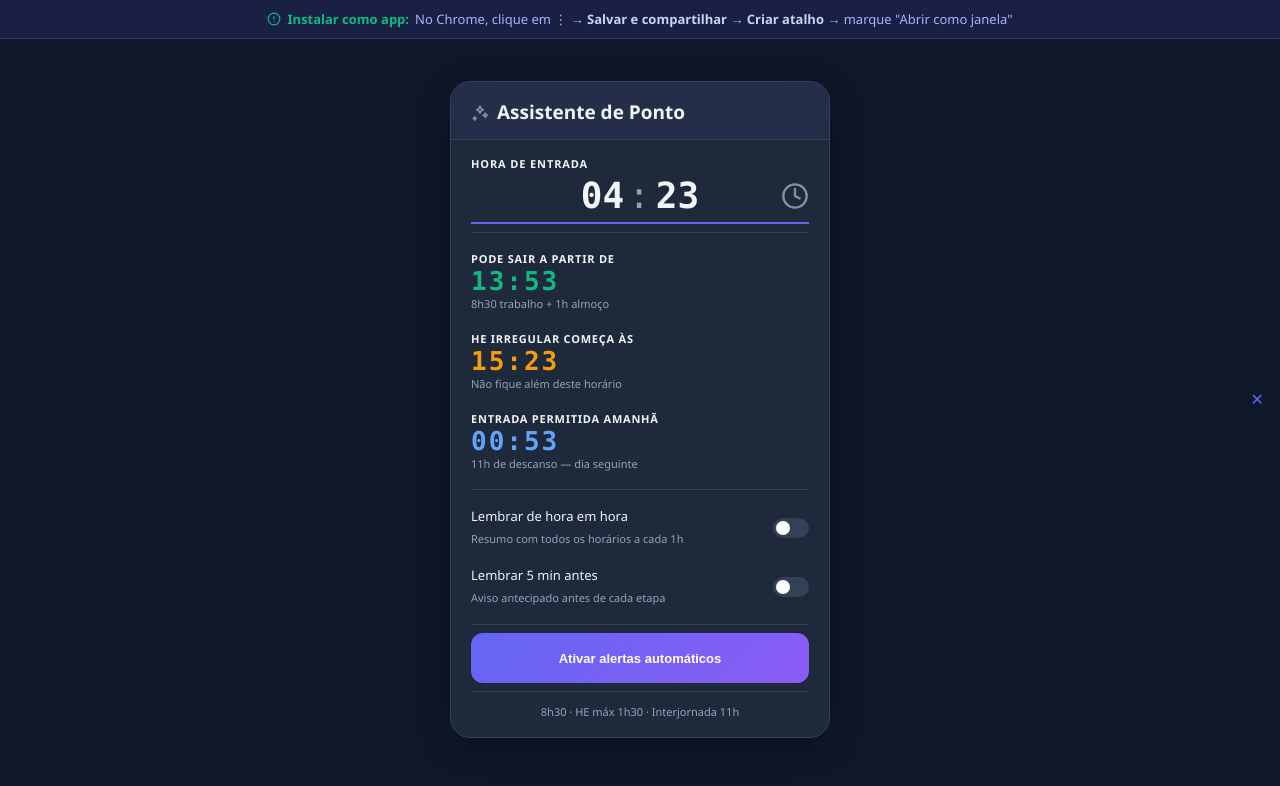
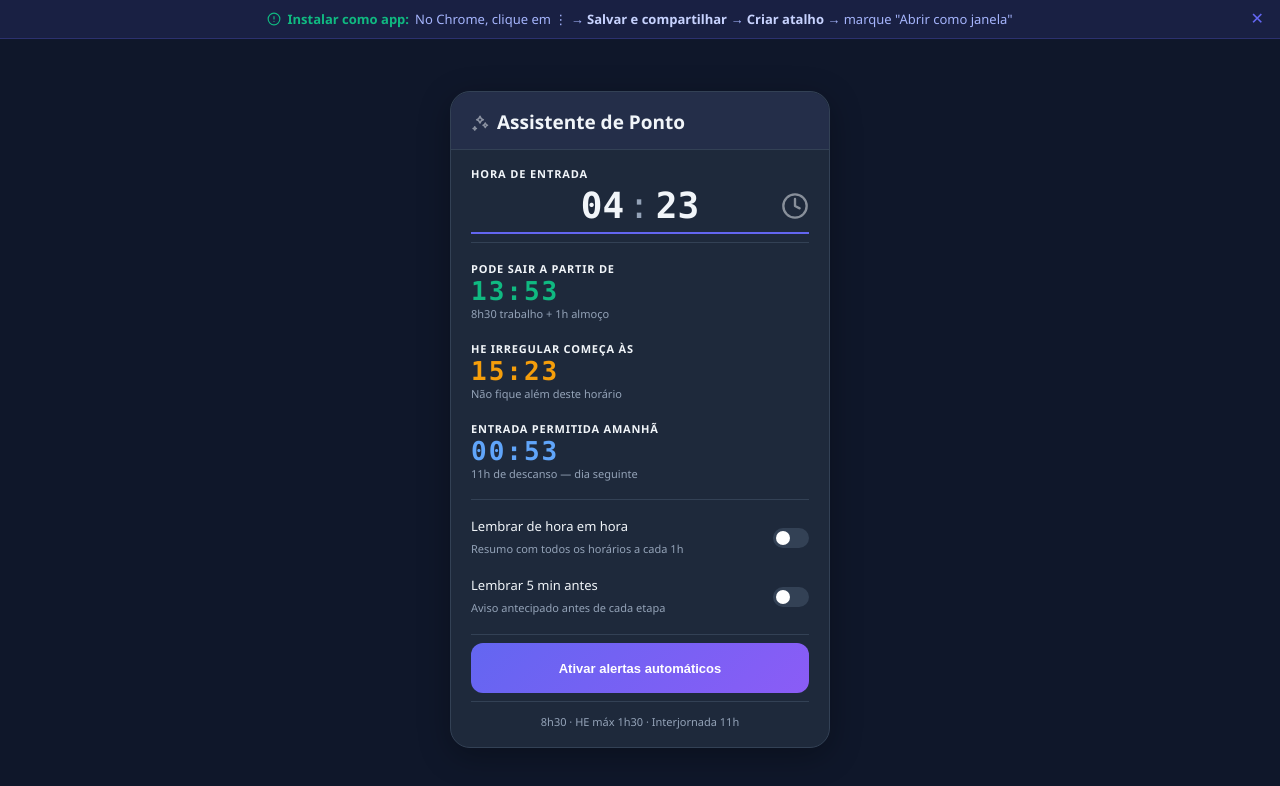
Before and after one commit to RGRumpel/assistente-ponto, a plain HTML site: page index.html in a window 1280 px wide. Drawn offline with Linux system fonts and the light colour scheme.

Commit message:
Fix tip bar: position relative para o X funcionar + espaço abaixo da barra
Co-Authored-By: Claude Sonnet 4.6 <noreply@anthropic.com>

```diff
--- a/index.html
+++ b/index.html
@@ -20,11 +20,11 @@ html { background:var(--bg); }
 
 /* ── Barra de dica topo ── */
 .tip-bar {
-  width:100%;
+  width:100%; position:relative;
   background:rgba(99,102,241,.12); border-bottom:1px solid rgba(99,102,241,.25);
   padding:10px 44px; font-size:13px; color:#a5b4fc;
   display:flex; align-items:center; justify-content:center; gap:6px; line-height:1.4;
-  white-space:nowrap; overflow:hidden;
+  white-space:nowrap; overflow:hidden; margin-bottom:20px;
 }
 .tip-bar b { color:var(--accent-light); }
 .tip-close {
```
